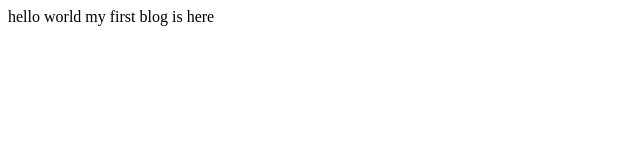
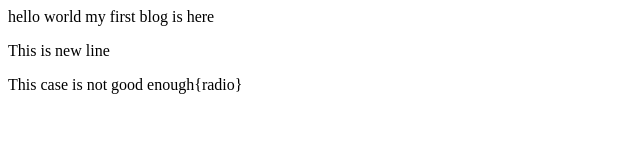
Before and after one commit to KaziAbdullahAlMamun1/localRepo, a plain HTML site: page index.html in a window 1280 px wide. Shown: the whole page, without its empty margins (0-640 px from the left). Drawn offline with Linux system fonts and the light colour scheme.

```diff
--- a/index.html
+++ b/index.html
@@ -1 +1,3 @@
 <p> hello world my first blog is here</p>
+<p>This is new line</p>
+<p>This case is not good enough{radio}</p>
```
